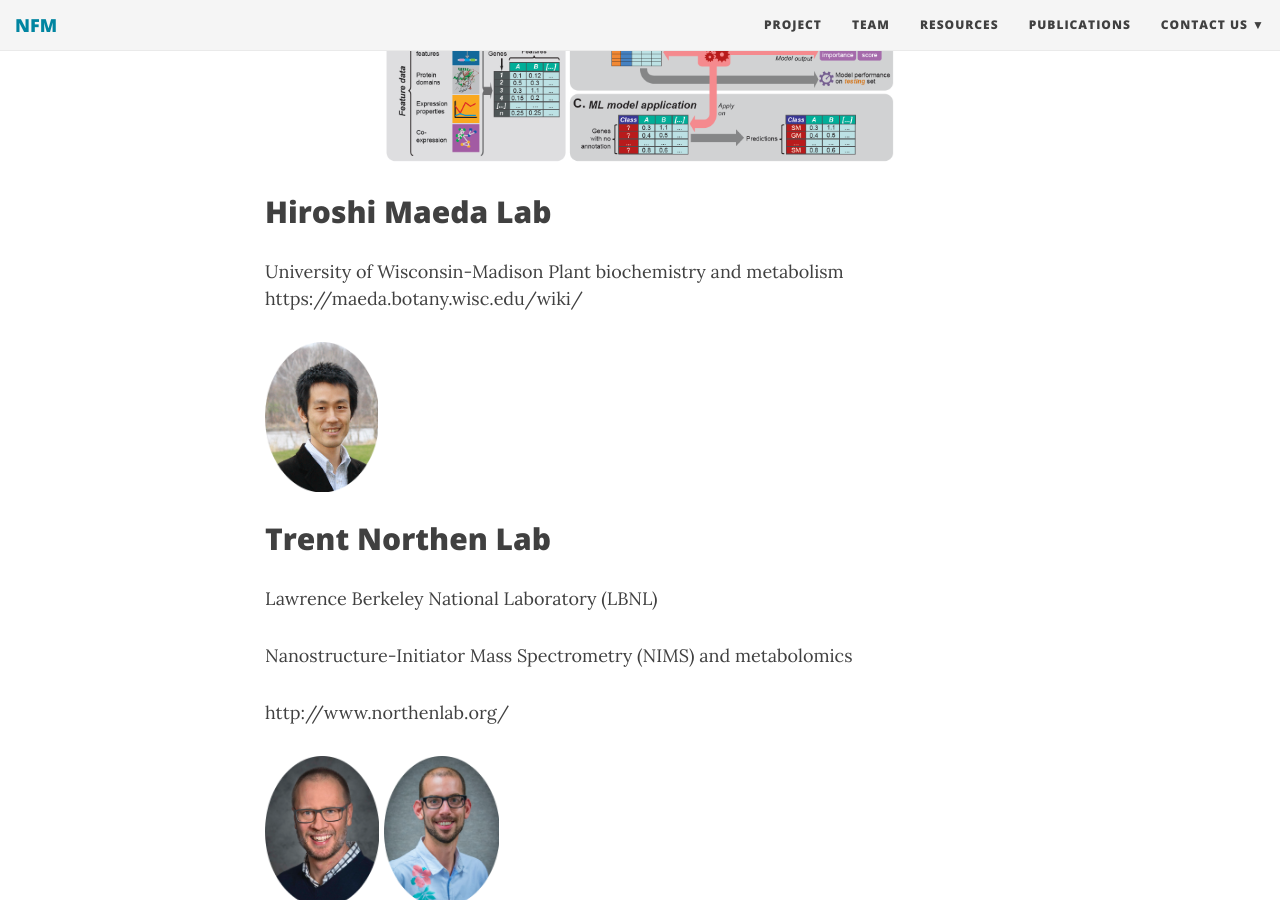
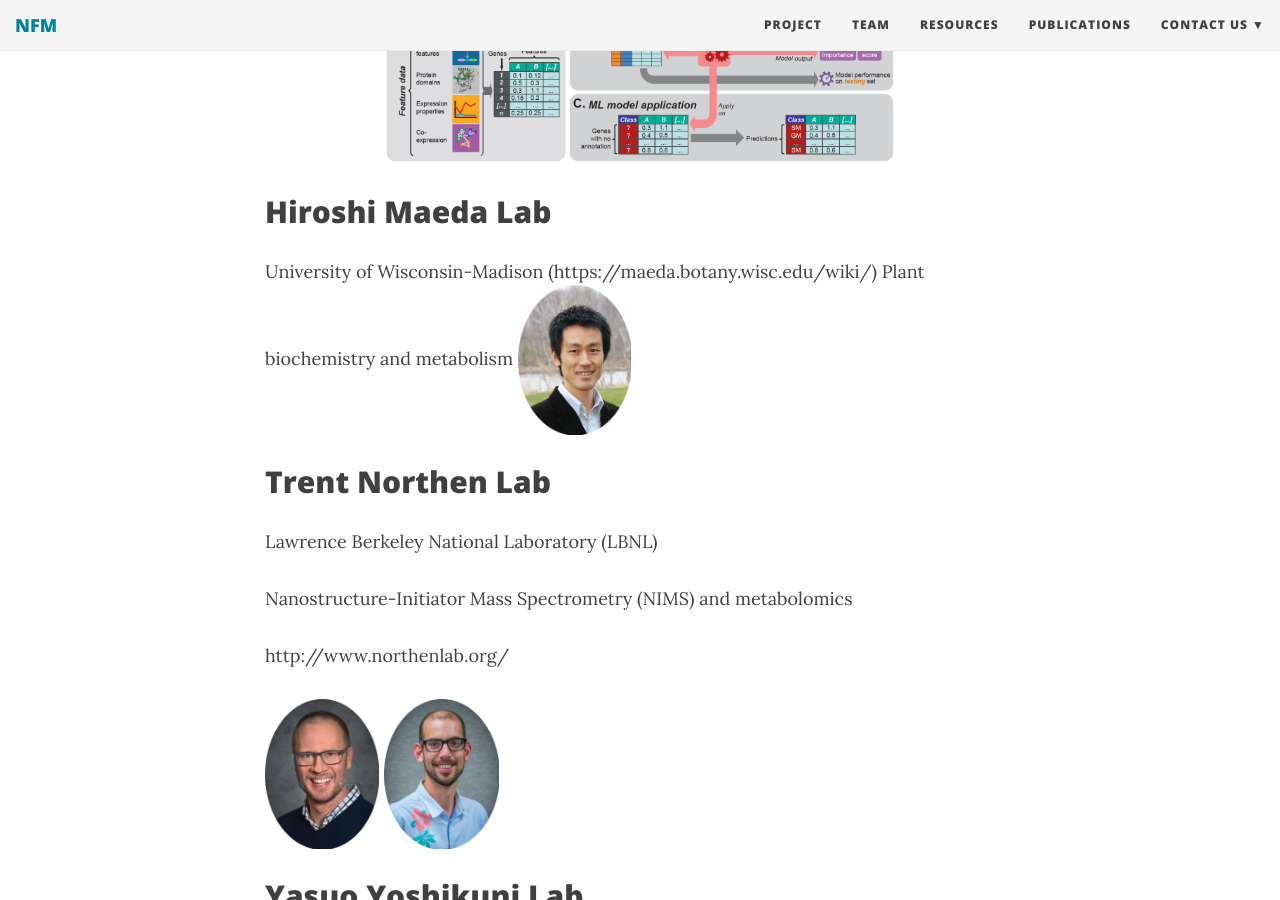
Before and after one commit to NfluxMap/NfluxMap.github.io, a Jekyll site: the page built from team.md, in a window 1280 px wide and 900 px high, scrolled down 363 px. Built offline with Jekyll 4.4.1, drawn with Linux system fonts in a browser that asks for light colours; nearby versions of some CDN libraries; a style sheet for code colours, icons or effects is not loaded.

Commit message:
Update team.md

```diff
--- a/team.md
+++ b/team.md
@@ -12,11 +12,9 @@
 
 
 ## Hiroshi Maeda Lab
-University of Wisconsin-Madison
+University of Wisconsin-Madison (https://maeda.botany.wisc.edu/wiki/)
 Plant biochemistry and metabolism
-https://maeda.botany.wisc.edu/wiki/
-
-<img src="../img/team/cHiroshi.png" alt='ML' height="150px">
+<img src="../img/team/cHiroshi.png" height="150px">
 
 
 
```
